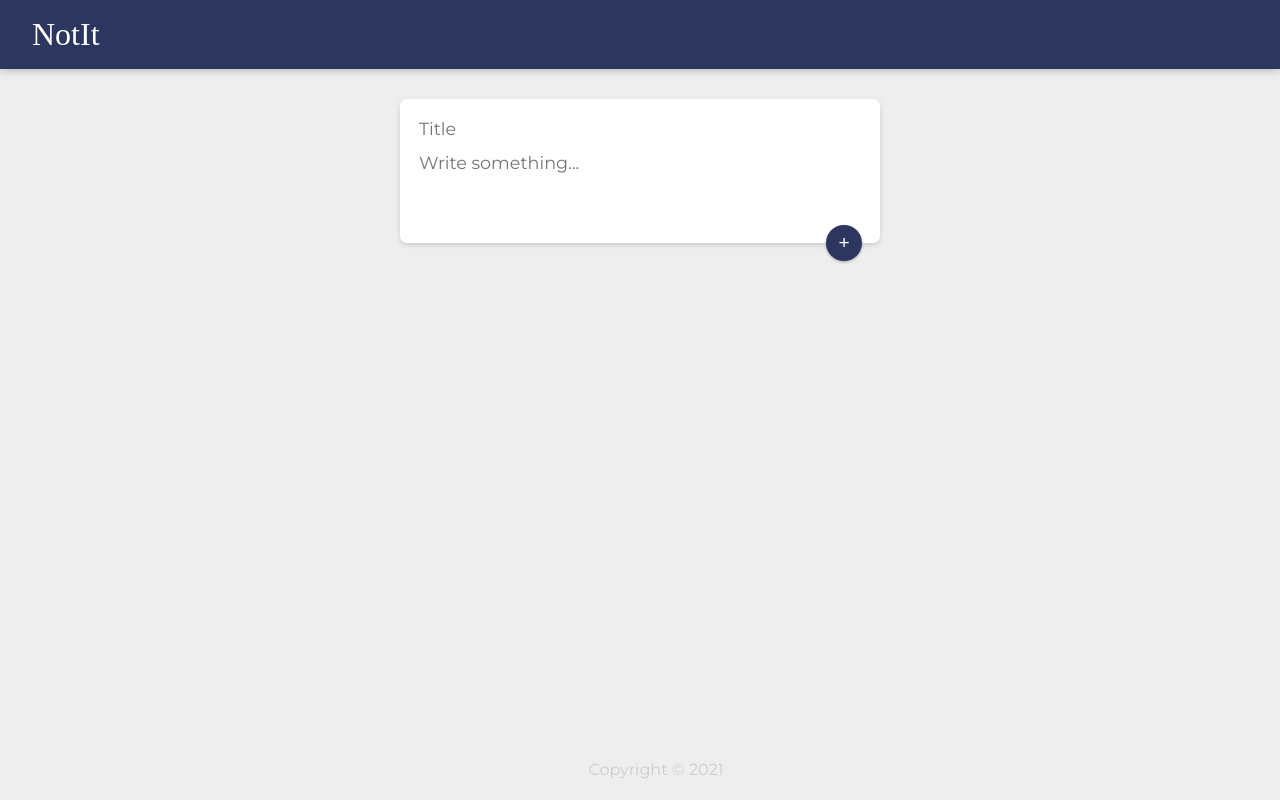
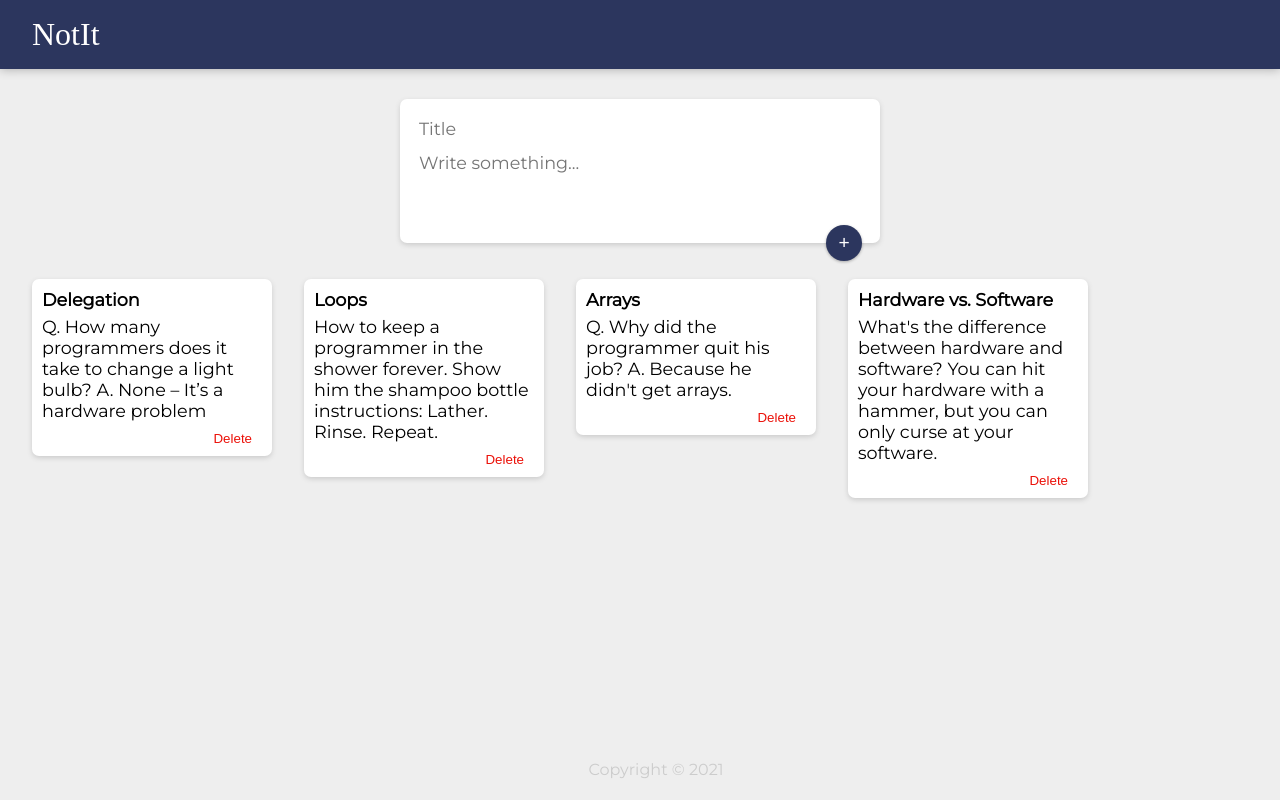
Before and after one commit to neethunsr/Keep, a React (Create React App) app: page / in a window 1280 px wide. Built offline with nearby package versions, Linux system fonts and the light colour scheme; a web font is replaced by a local one.

Commit message:
Implement delete  notes function

```diff
--- a/src/components/AddNote.jsx
+++ b/src/components/AddNote.jsx
@@ -18,6 +18,10 @@
     }
     function submitNote(event){
         props.onAdd(note);
+        setNote({
+            title: "",
+            content: ""
+        })
         event.preventDefault();
     }
   return (
--- a/src/components/App.jsx
+++ b/src/components/App.jsx
@@ -2,26 +2,39 @@
 import Header from './Header';
 import Footer from './Footer';
 import Notes from './Notes';
-// import notes from '../notes';
+import noteArray from '../notes';
 import AddNote from './AddNote';
 
 function App(){
-    const [notes, setNotes] = useState([]);
+    const [notes, setNotes] = useState(noteArray);
 
-    function addNote(note){
-        setNotes(newNote => {
-            return [...newNote, note];
+    function addNote(newNote){
+        setNotes(prevNotes => {
+            return [...prevNotes, newNote];
         });
     }
+
+    function deleteNote(id){
+        setNotes(prevNotes => {
+            return prevNotes.filter((note, index) => {
+                return index !== id;
+            });
+        });
+    }
+
     return <div>
         <Header />
         <AddNote onAdd={addNote} />
-        {notes.map(note =>
-            <Notes
-                key={note.key}
-                title={note.title}
-                content={note.content}
-            />
+        {notes.map((note, index) => {
+            return (
+                <Notes
+                    key={index}
+                    id={index}
+                    title={note.title}
+                    content={note.content}
+                    onDelete={deleteNote}
+                />
+            )}
         )}
         <Footer />
     </div>
--- a/src/components/Notes.jsx
+++ b/src/components/Notes.jsx
@@ -5,7 +5,10 @@
     <div className="note">
         <h1>{props.title}</h1>
         <p>{props.content}</p>
-        <button>Delete</button>
+        <button onClick={() => {
+            props.onDelete(props.id)
+        }
+        }>Delete</button>
     </div>
     );
 }
--- a/src/notes.js
+++ b/src/notes.js
@@ -1,4 +1,4 @@
-const notes = [
+const noteArray = [
   {
     key: 1,
     title: "Delegation",
@@ -25,4 +25,4 @@
   }
 ];
 
-export default notes;
+export default noteArray;
```
